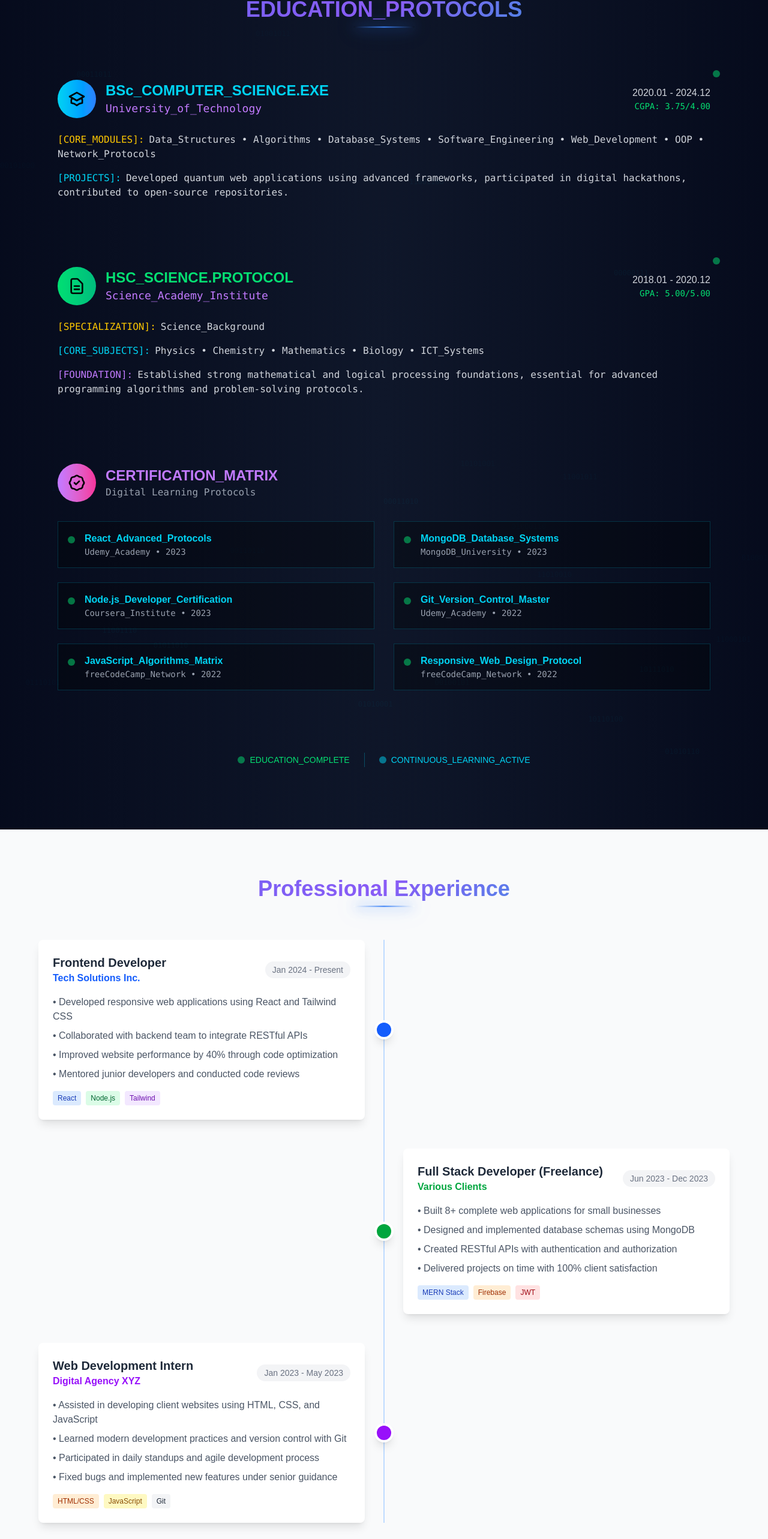
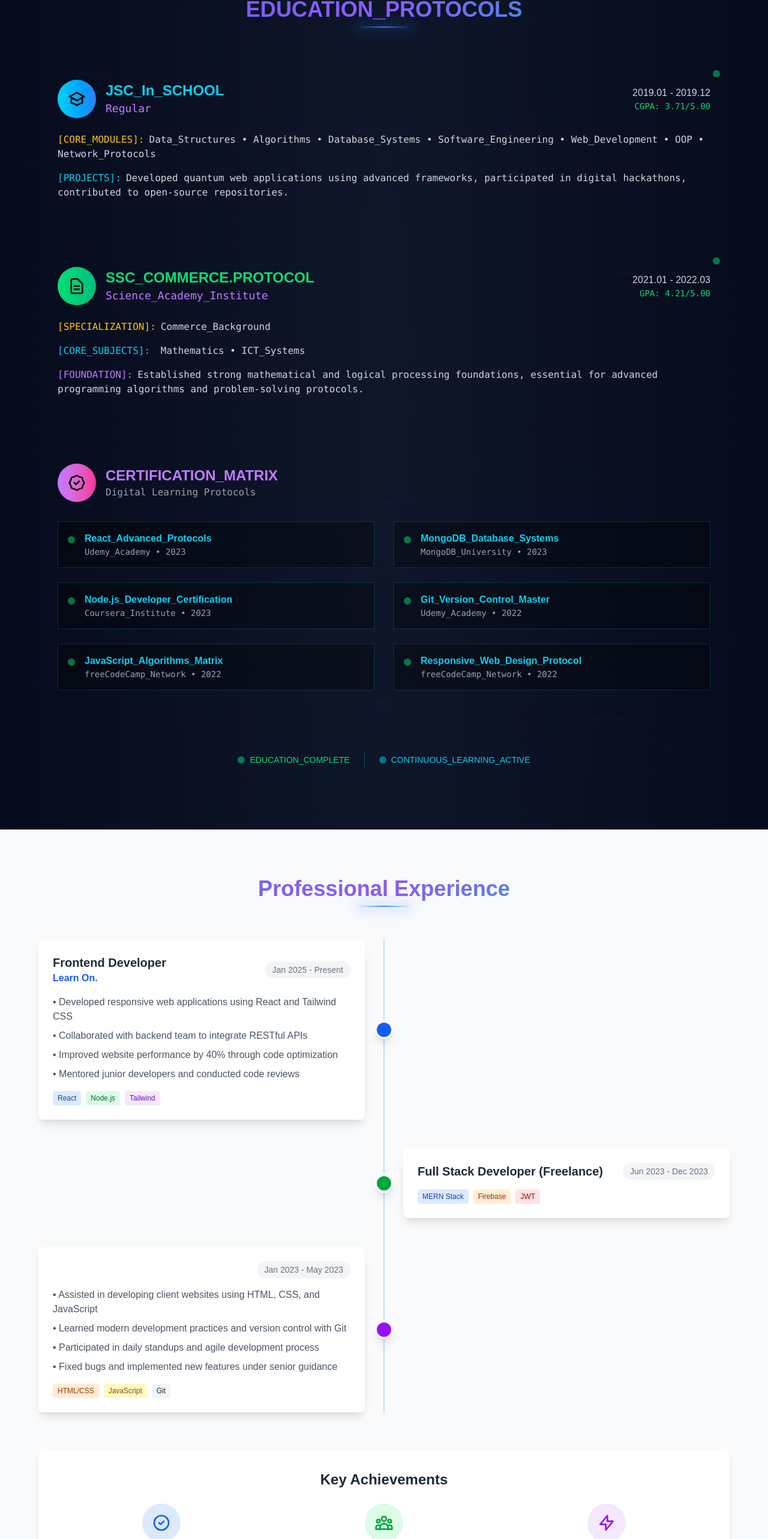
Before and after one commit to dev-rafiul/vibe-coding-portfolio-with-AI, a React (Vite) app: page / in a window 1280 px wide. Shown: the part 4497-7063 px from the top of the page at 60% size. Built offline with nearby package versions, Linux system fonts and the light colour scheme.

Commit message:
contact info init

```diff
--- a/src/Components/Education.jsx
+++ b/src/Components/Education.jsx
@@ -41,13 +41,13 @@ const Education = () => (
                 </svg>
               </div>
               <div>
-                <h3 className="text-2xl font-bold robot-font text-cyan-400">BSc_COMPUTER_SCIENCE.EXE</h3>
-                <p className="text-lg text-purple-400 font-mono">University_of_Technology</p>
+                <h3 className="text-2xl font-bold robot-font text-cyan-400">JSC_In_SCHOOL</h3>
+                <p className="text-lg text-purple-400 font-mono">Regular</p>
               </div>
             </div>
             <div className="text-right">
-              <div className="robot-font text-gray-300 font-medium">2020.01 - 2024.12</div>
-              <div className="text-sm text-green-400 font-mono">CGPA: 3.75/4.00</div>
+              <div className="robot-font text-gray-300 font-medium">2019.01 - 2019.12</div>
+              <div className="text-sm text-green-400 font-mono">CGPA: 3.71/5.00</div>
             </div>
           </div>
 
@@ -77,24 +77,24 @@ const Education = () => (
                 </svg>
               </div>
               <div>
-                <h3 className="text-2xl font-bold robot-font text-green-400">HSC_SCIENCE.PROTOCOL</h3>
+                <h3 className="text-2xl font-bold robot-font text-green-400">SSC_COMMERCE.PROTOCOL</h3>
                 <p className="text-lg text-purple-400 font-mono">Science_Academy_Institute</p>
               </div>
             </div>
             <div className="text-right">
-              <div className="robot-font text-gray-300 font-medium">2018.01 - 2020.12</div>
-              <div className="text-sm text-green-400 font-mono">GPA: 5.00/5.00</div>
+              <div className="robot-font text-gray-300 font-medium">2021.01 - 2022.03</div>
+              <div className="text-sm text-green-400 font-mono">GPA: 4.21/5.00</div>
             </div>
           </div>
 
           <div className="space-y-4 font-mono text-gray-300">
             <div>
               <span className="text-yellow-400 robot-font">[SPECIALIZATION]:</span>
-              <span className="ml-2">Science_Background</span>
+              <span className="ml-2">Commerce_Background</span>
             </div>
             <div>
               <span className="text-cyan-400 robot-font">[CORE_SUBJECTS]:</span>
-              <span className="ml-2">Physics • Chemistry • Mathematics • Biology • ICT_Systems</span>
+              <span className="ml-2"> Mathematics • ICT_Systems</span>
             </div>
             <div>
               <span className="text-purple-400 robot-font">[FOUNDATION]:</span>
--- a/src/Components/Experience.jsx
+++ b/src/Components/Experience.jsx
@@ -16,10 +16,10 @@ const Experience = () => (
                 <div className="flex flex-col sm:flex-row sm:items-center sm:justify-between mb-4">
                   <div>
                     <h3 className="text-xl font-bold text-gray-800">Frontend Developer</h3>
-                    <p className="text-blue-600 font-semibold">Tech Solutions Inc.</p>
+                    <p className="text-blue-600 font-semibold">Learn On.</p>
                   </div>
                   <span className="text-sm text-gray-500 bg-gray-100 px-3 py-1 rounded-full mt-2 sm:mt-0">
-                    Jan 2024 - Present
+                    Jan 2025 - Present
                   </span>
                 </div>
                 <ul className="text-gray-600 space-y-2">
@@ -45,17 +45,14 @@ const Experience = () => (
                 <div className="flex flex-col sm:flex-row sm:items-center sm:justify-between mb-4">
                   <div>
                     <h3 className="text-xl font-bold text-gray-800">Full Stack Developer (Freelance)</h3>
-                    <p className="text-green-600 font-semibold">Various Clients</p>
+                    <p className="text-green-600 font-semibold"></p>
                   </div>
                   <span className="text-sm text-gray-500 bg-gray-100 px-3 py-1 rounded-full mt-2 sm:mt-0">
                     Jun 2023 - Dec 2023
                   </span>
                 </div>
                 <ul className="text-gray-600 space-y-2">
-                  <li>• Built 8+ complete web applications for small businesses</li>
-                  <li>• Designed and implemented database schemas using MongoDB</li>
-                  <li>• Created RESTful APIs with authentication and authorization</li>
-                  <li>• Delivered projects on time with 100% client satisfaction</li>
+
                 </ul>
                 <div className="mt-4 flex flex-wrap gap-2">
                   <span className="px-2 py-1 bg-blue-100 text-blue-800 text-xs rounded">MERN Stack</span>
@@ -73,8 +70,8 @@ const Experience = () => (
               <div className="bg-white p-6 rounded-lg shadow-lg">
                 <div className="flex flex-col sm:flex-row sm:items-center sm:justify-between mb-4">
                   <div>
-                    <h3 className="text-xl font-bold text-gray-800">Web Development Intern</h3>
-                    <p className="text-purple-600 font-semibold">Digital Agency XYZ</p>
+                    <h3 className="text-xl font-bold text-gray-800"></h3>
+                    <p className="text-purple-600 font-semibold"></p>
                   </div>
                   <span className="text-sm text-gray-500 bg-gray-100 px-3 py-1 rounded-full mt-2 sm:mt-0">
                     Jan 2023 - May 2023
--- a/src/Components/Footer.jsx
+++ b/src/Components/Footer.jsx
@@ -11,7 +11,7 @@ const Footer = () => (
           </p>
           <div className="flex gap-4">
             <a
-              href="https://github.com/yourusername"
+              href="https://github.com/dev-rafiul"
               target="_blank"
               rel="noopener noreferrer"
               className="w-10 h-10 bg-gray-800 rounded-full flex items-center justify-center hover:bg-blue-600 transition-colors"
@@ -22,7 +22,7 @@ const Footer = () => (
               </svg>
             </a>
             <a
-              href="https://linkedin.com/in/yourusername"
+              href="https://linkedin.com/in/dev-rafi"
               target="_blank"
               rel="noopener noreferrer"
               className="w-10 h-10 bg-gray-800 rounded-full flex items-center justify-center hover:bg-blue-600 transition-colors"
@@ -33,7 +33,7 @@ const Footer = () => (
               </svg>
             </a>
             <a
-              href="https://twitter.com/yourusername"
+              href="https://twitter.com/rafiulX"
               target="_blank"
               rel="noopener noreferrer"
               className="w-10 h-10 bg-gray-800 rounded-full flex items-center justify-center hover:bg-blue-600 transition-colors"
@@ -87,7 +87,7 @@ const Footer = () => (
                 <path strokeLinecap="round" strokeLinejoin="round" strokeWidth={2} d="M3 8l7.89 4.26a2 2 0 002.22 0L21 8M5 19h14a2 2 0 002-2V7a2 2 0 00-2-2H5a2 2 0 00-2 2v10a2 2 0 002 2z" />
               </svg>
               <a href="mailto:your.email@example.com" className="hover:text-white transition-colors">
-                your.email@example.com
+                rafiulislam040@gmail.com
               </a>
             </li>
             <li className="flex items-center gap-2">
@@ -95,7 +95,7 @@ const Footer = () => (
                 <path strokeLinecap="round" strokeLinejoin="round" strokeWidth={2} d="M3 5a2 2 0 012-2h3.28a1 1 0 01.948.684l1.498 4.493a1 1 0 01-.502 1.21l-2.257 1.13a11.042 11.042 0 005.516 5.516l1.13-2.257a1 1 0 011.21-.502l4.493 1.498a1 1 0 01.684.949V19a2 2 0 01-2 2h-1C9.716 21 3 14.284 3 6V5z" />
               </svg>
               <a href="tel:+8801XXXXXXXXX" className="hover:text-white transition-colors">
-                +880 1XXX-XXXXXX
+                +880 1903168428
               </a>
             </li>
             <li className="flex items-center gap-2">
--- a/src/data/Projects.jsx
+++ b/src/data/Projects.jsx
@@ -1,11 +1,11 @@
 export const projects = [
   {
     id: "1",
-    name: "Quantum Commerce Hub",
+    name: "Skillswap",
     image: "/project1.jpg",
     tech: ["React.js", "Node.js", "MongoDB", "Stripe API", "Tailwind CSS", "JWT"],
     description: "An advanced e-commerce platform featuring quantum-level user authentication, gravitational product management, orbital shopping cart mechanics, and zero-gravity payment processing. Built with futuristic technologies and responsive holographic design for seamless multi-dimensional shopping experiences.",
-    live: "https://quantum-commerce.netlify.app",
+    live: "https://chic-puffpuff-ba6a49.netlify.app/",
     github: "https://github.com/yourusername/quantum-commerce-client",
     challenges: "Implementing secure quantum payment protocols, managing complex gravitational state for cart functionality, optimizing performance for massive product catalogs across multiple dimensions, and creating seamless orbital navigation systems.",
     future: "Add multi-vendor space stations, implement advanced search with AI-powered filters, integrate quantum-powered product recommendations, develop mobile app with augmented reality features, and add blockchain-based loyalty rewards system."
```
Also changed, not shown: src/Components/Contact.jsx (+6 -6 lines).
